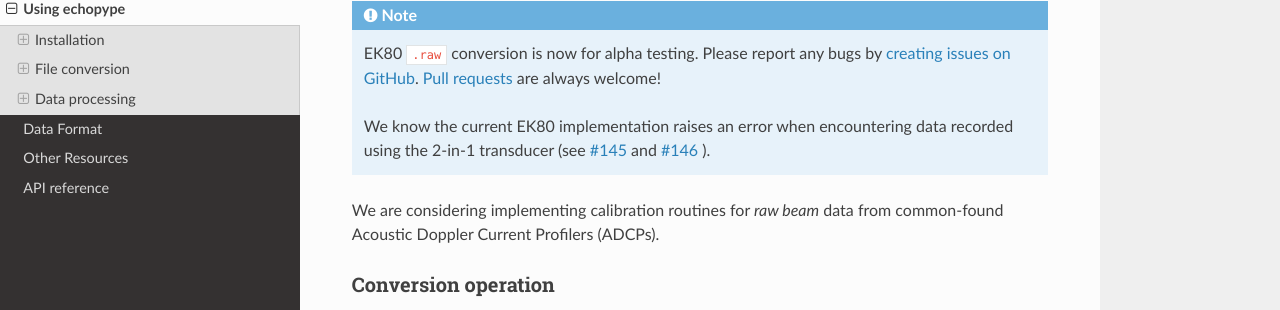
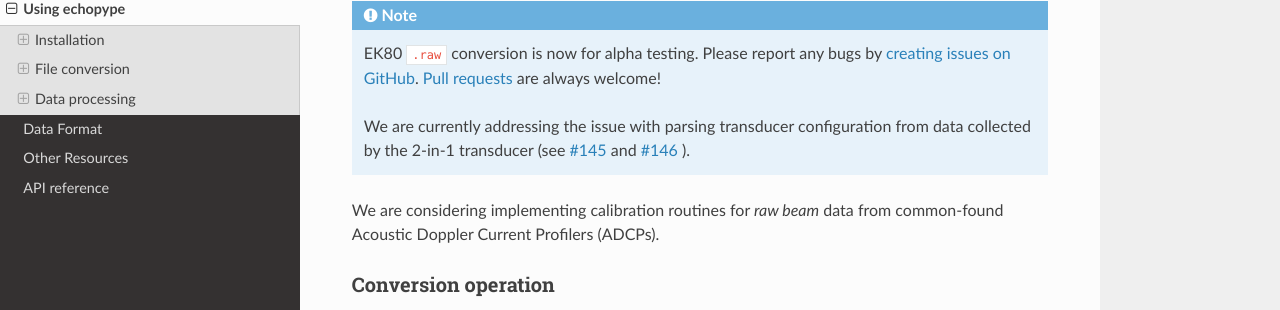
Before and after one commit to OSOceanAcoustics/echopype, a Sphinx documentation site: the page built from docs/source/usage.rst, in a window 1280 px wide and 900 px high, scrolled down 1322 px. Shown: the part 141-451 px from the top of the window. Built offline with Sphinx 7.4.7 and the Read the Docs theme 2.0.0, drawn with Linux system fonts in a browser that asks for light colours.

Commit message:
update README and usage doc

```diff
--- a/docs/source/usage.rst
+++ b/docs/source/usage.rst
@@ -77,8 +77,8 @@
    Please report any bugs by `creating issues on GitHub`_.
    `Pull requests`_ are always welcome!
 
-   We know the current EK80 implementation raises an error when encountering
-   data recorded using the 2-in-1 transducer
+   We are currently addressing the issue with parsing transducer configuration
+   from data collected by the 2-in-1 transducer
    (see `#145 <https://github.com/OSOceanAcoustics/echopype/issues/145>`_ and
    `#146 <https://github.com/OSOceanAcoustics/echopype/pull/146>`_ ).
 
@@ -86,7 +86,7 @@
 *raw beam* data from common-found Acoustic Doppler Current Profilers (ADCPs).
 
 .. _creating issues on GitHub:
-   https://help.github.com/en/github/managing-your-work-on-github/creating-an-issue
+   https://medium.com/nyc-planning-digital/writing-a-proper-github-issue-97427d62a20f
 .. _Pull requests:
    https://jarednielsen.com/learn-git-fork-pull-request/
 
```
Also changed, not shown: README.rst (+26 -26 lines).
